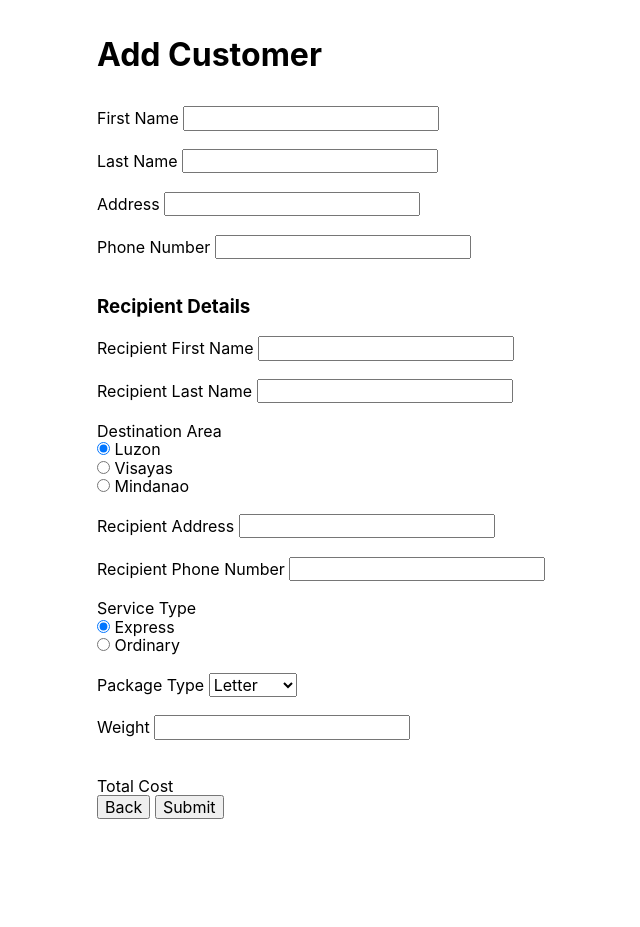
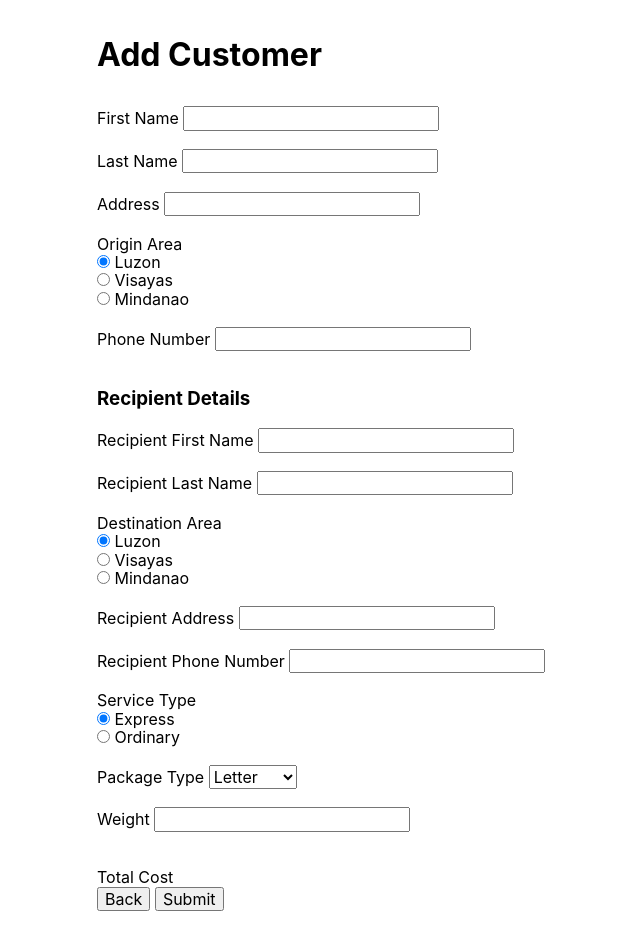
Before and after one commit to kevinsibug/Blue-Mark, a Django app: page /addcustomer/ in a window 1280 px wide. Shown: the whole page, without its empty margins (303-943 px from the left). Before the commit the page ends 819 px from the top, so only its background shows below. Run offline with Django 3.2, Linux system fonts and the light colour scheme; some libraries are stand-ins or nearby versions.

Commit message:
Added Origin Area form field

```diff
--- a/delivery_tracker/templates/add_customer.html
+++ b/delivery_tracker/templates/add_customer.html
@@ -18,6 +18,14 @@
   <br>
   <label> Address </label>
   <input type="text" id="address" name="address" required><br>
+  <br>
+  <label> Origin Area </label><br>
+  <input type="radio" id="luzon" name="originarea" value="Luzon" checked="checked">
+  <label for="luzon">Luzon</label><br>
+  <input type="radio" id="visayas" name="originarea" value="Visayas">
+  <label for="visyas">Visayas</label><br>
+  <input type="radio" id="mindanao" name="originarea" value="Mindanao">
+  <label for="mindanao">Mindanao</label><br>
   <br>
   <label> Phone Number</label>
   <input type="text" id="phonenum" name="phonenum" required><br>
--- a/delivery_tracker/templates/customerconfirmation.html
+++ b/delivery_tracker/templates/customerconfirmation.html
@@ -12,6 +12,9 @@
 <br>
 <label> Address </label>
 <p> {{ address }} </p>
+<br>
+<label> Origin Area </label>
+<p> {{ originarea }} </p>
 <br>
 <label> Phone Number</label>
 <p> {{ phonenum }} </p>
--- a/delivery_tracker/views.py
+++ b/delivery_tracker/views.py
@@ -11,17 +11,18 @@ def add_customer(request):
     return render(request, "add_customer.html")
 
 def customer_confirmation(request):
-    print("Hello form is submitted.")
     firstname = request.POST['firstname']
     lastname = request.POST['lastname']
     address = request.POST['address']
+    originarea = request.POST['originarea']
     phonenum = request.POST['phonenum']
 
     recipientfirstname = request.POST['recipientfirstname']
     recipientlastname = request.POST['recipientlastname']
-    destinationarea = request.POST['destinationarea']
     recipientaddress = request.POST['recipientaddress']
     recipientphone = request.POST['recipientphone']
+
+    destinationarea = request.POST['destinationarea']
     servicetype = request.POST['servicetype']
     packagetype = request.POST['packagetype']
     packageweight = request.POST['packageweight']
@@ -36,6 +37,7 @@ def customer_confirmation(request):
         {'firstname': request.POST.get('firstname'),
         'lastname': request.POST.get('lastname'),
         'address': request.POST.get('address'),
+        'originarea': request.POST.get('originarea'),
         'phonenum': request.POST.get('phonenum'),
         'recipientfirstname': request.POST.get('recipientfirstname'),
         'recipientlastname': request.POST.get('recipientlastname'),
```
